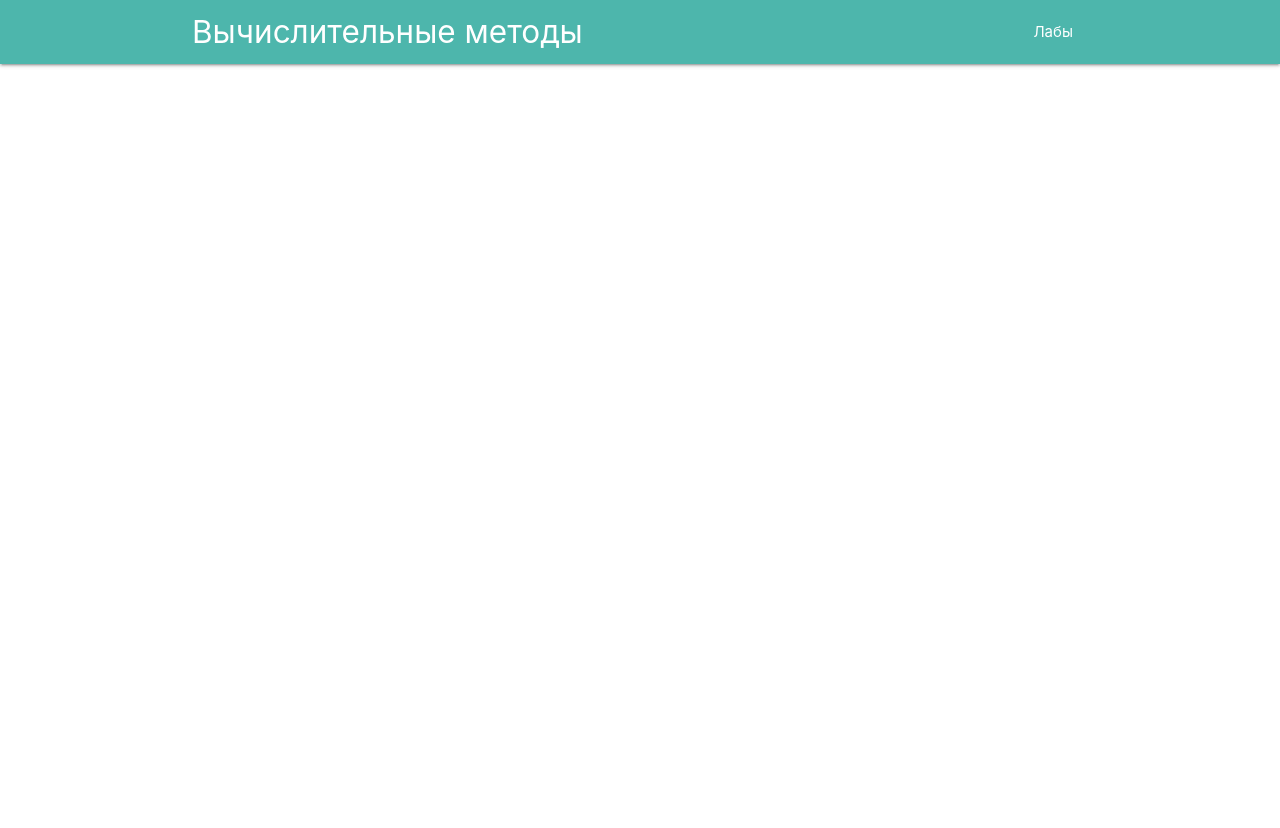
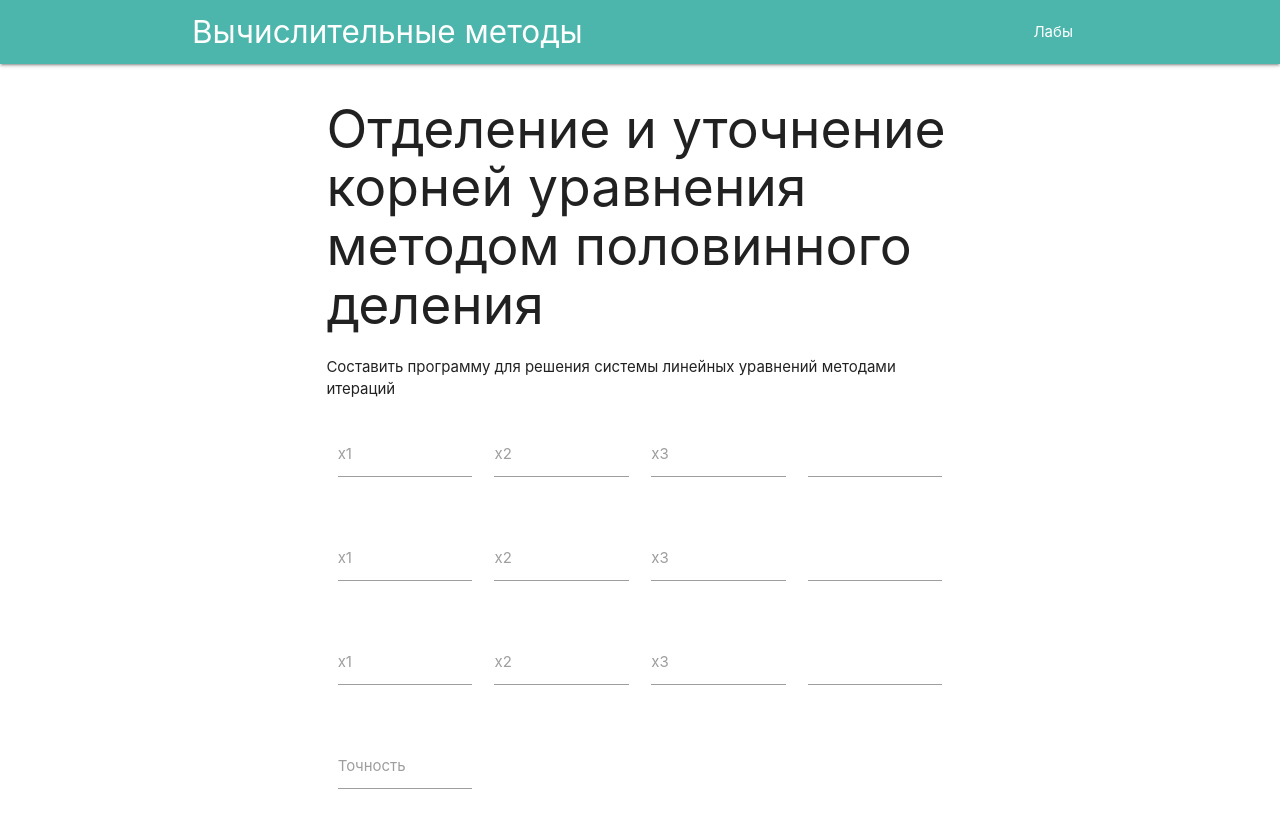
Before and after one commit to Vadimagic/ComputationalMethods, a Vue app: page /lab2 in a window 1280 px wide. Shown: the top 828 px of the page. Before the commit the page ends 800 px from the top, so only its background shows below. Built offline with nearby package versions, Linux system fonts and the light colour scheme.

Commit message:
create forms for l2

```diff
--- a/src/views/Home.vue
+++ b/src/views/Home.vue
@@ -1,6 +1,6 @@
 <template>
 	<div class="home">
-		<h2>Вычислительные методы</h2>
+		<h1>Лабы по вычислительным методам</h1>
 		<div class="collection">
 			<router-link  class="collection-item" to="/lab1">Лабораторная работа 1</router-link>
 			<router-link  class="collection-item" to="/lab2">Лабораторная работа 2</router-link>
--- a/src/views/Lab1.vue
+++ b/src/views/Lab1.vue
@@ -1,6 +1,7 @@
 <template>
 	<div class="container">
-		<h2>Hello</h2>
+		<h2>Вычисление погрешностей</h2>
+		<p>Составить программу для определения абсолютных, относительных и предельных относительных погрешностей приведенных равенств. Определить какое равенство точнее.</p>
 		<div class="forms">
 			<form action="#" class="form division">
 				<div class="equel">
@@ -105,7 +106,7 @@ export default {
 
 <style lang="scss" scoped>
 	h2 {
-	margin: 10px;
+		margin-top: 10px;
 	}
 	.container {
 		border: 3px solid #000;
@@ -118,6 +119,7 @@ h2 {
 		display: flex;
 		justify-content: space-around;
 		align-items: center;
+		flex-wrap: wrap;
 		margin-bottom: 30px;
 	}
 
--- a/src/views/Lab2.vue
+++ b/src/views/Lab2.vue
@@ -0,0 +1,189 @@
+<template>
+	<div class="container">
+		<h2>Отделение и уточнение корней уравнения методом половинного деления</h2>
+		<p>Составить программу для решения системы линейных уравнений методами итераций</p>
+		<div class="row">
+			<div class="input-field col s3">
+				<input v-model="input1_x1" id="input1-x1" type="text" class="validate">
+				<label for="input1-x1">x1</label>
+			</div>
+			<div class="input-field col s3">
+				<input v-model="input1_x2" id="input1-x1" type="text" class="validate">
+				<label for="input1-x1">x2</label>
+			</div>
+			<div class="input-field col s3">
+				<input v-model="input1_x3" id="input1-x3" type="text" class="validate">
+				<label for="input1-x3">x3</label>
+			</div>
+			<div class="input-field col s3">
+				<input type="text" class="validate">
+			</div>
+		</div>
+		<div class="row">
+			<div class="input-field col s3">
+				<input v-model="input2_x1" id="input2-x1" type="text" class="validate">
+				<label for="input2-x1">x1</label>
+			</div>
+			<div class="input-field col s3">
+				<input v-model="input2_x2" id="input2-x2" type="text" class="validate">
+				<label for="input2-x2">x2</label>
+			</div>
+			<div class="input-field col s3">
+				<input v-model="input2_x3" id="input2-x3" type="text" class="validate">
+				<label for="input2-x3">x3</label>
+			</div>
+			<div class="input-field col s3">
+				<input type="text" class="validate">
+			</div>
+		</div>
+		<div class="row">
+			<div class="input-field col s3">
+				<input v-model="input3_x1" id="input3-x1" type="text" class="validate">
+				<label for="input3-x1">x1</label>
+			</div>
+			<div class="input-field col s3">
+				<input v-model="input3_x2" id="input3-x2" type="text" class="validate">
+				<label for="input3-x2">x2</label>
+			</div>
+			<div class="input-field col s3">
+				<input v-model="input3_x3" id="input3-x3" type="text" class="validate">
+				<label for="input3-x3">x3</label>
+			</div>
+			<div class="input-field col s3">
+				<input type="text" class="validate">
+			</div>
+		</div>
+		<div class="row">
+			<div class="input-field col s3">
+				<input id="accuracy" type="text" class="validate">
+				<label for="accuracy">Точность</label>
+			</div>
+		</div>
+	</div>
+</template>
+
+<script>
+export default {
+	data() {
+		return {
+			input1_x1: '',
+			input1_x2: '',
+			input1_x3: '',
+			input2_x1: '',
+			input2_x2: '',
+			input2_x3: '',
+			input3_x1: '',
+			input3_x2: '',
+			input3_x3: '',
+		}
+	},
+	mounted() {
+
+	},
+	methods: {
+		diagonal(arr, cons) {
+			const ind = [];
+			const temp = [];
+			const maxind = [];
+			for (let i = 0; i < 3; i++) {
+				if (arr[0, i] > arr[0, ind[0]]) {
+					ind[0] = i; maxind[0] = arr[0, i];
+				}
+				if (arr[1, i] > arr[1, ind[1]]) {
+					ind[1] = i; maxind[1] = arr[1, i];
+				}
+				if (arr[2, i] > arr[2, ind[2]]) {
+					ind[2] = i; maxind[2] = arr[2, i];
+				}
+			}
+			for (let i = 0; i < 3; i++) {
+				for (let j = 0; j < 3; j++) {
+					if (ind[i] == j && i != j && arr[i,j] > arr[j,j]) {
+						for (let st = 0; st < 3; st++) {
+							temp[st] = arr[j, st];
+							arr[j, st] = arr[i, st];
+							arr[i, st] = temp[st];
+							temp[st] = cons[j];
+							cons[j] = cons[i];
+							cons[i] = temp[st];
+						}
+					}
+				}
+			}
+			console.log(ind, temp, maxind)
+		}
+	},
+
+	check(Tempiter, iter, accuracy) {
+		const e = [];
+		for (let i = 0; i < 3; i++) {
+			e[i] = Math.abs(Tempiter[i] - iter[i]);
+		}
+		let eMax = Math.max(...e);
+		if (eMax > accuracy) {
+			return true;
+		}
+		return false;
+	},
+
+	// search_click(sender, e) {
+	// 	const arr = [];
+	// 	const cons = [];
+	// 	const iter = [];
+	// 	const Tempiter = [];
+	// 	let iteration = 0;
+	// 	arr[0, 0] = double.Parse(X11.Text);
+	// 	arr[0, 1] = double.Parse(X12.Text);
+	// 	arr[0, 2] = double.Parse(X13.Text);
+	// 	arr[1, 0] = double.Parse(X21.Text);
+	// 	arr[1, 1] = double.Parse(X22.Text);
+	// 	arr[1, 2] = double.Parse(X23.Text);
+	// 	arr[2, 0] = double.Parse(X31.Text);
+	// 	arr[2, 1] = double.Parse(X32.Text);
+	// 	arr[2, 2] = double.Parse(X33.Text);
+	// 	cons[0] = double.Parse(res1.Text);
+	// 	cons[1] = double.Parse(res2.Text);
+	// 	cons[2] = double.Parse(res3.Text);
+	// 	for (int i = 0; i < 3; i++)
+	// 		Tempiter[i] = 0;
+	// 	double accuracy = double.Parse(accuracyBox.Text);
+
+	// 	diagonal(arr, cons);
+
+	// 	do
+	// 	{
+	// 		for (int i = 0; i < 3; i++)
+	// 			iter[i] = Tempiter[i];
+	// 		Tempiter[0] = -arr[0, 1] * iter[1] + (-arr[0, 2]) * iter[2] + cons[0];
+	// 		Tempiter[1] = -arr[1, 0] * iter[0] + (-arr[1, 2]) * iter[2] + cons[1];
+	// 		Tempiter[2] = -arr[2, 0] * iter[0] + (-arr[2, 1]) * iter[1] + cons[2];
+	// 		iteration++;
+	// 	} while (check(Tempiter, iter, accuracy));
+	// 	JacobiX1.Text = Math.Round(Tempiter[0], 3).ToString();
+	// 	JacobiX2.Text = Math.Round(Tempiter[1], 3).ToString();
+	// 	JacobiX3.Text = Math.Round(Tempiter[2], 3).ToString();
+	// 	iterationBox1.Text = iteration.ToString();
+	// 	///// ЗЕЙДЕЕЕЕЛЯЯЯЯ
+	// 	for (int i = 0; i < 3; i++)
+	// 		Tempiter[i] = 0;
+	// 	iteration = 0;
+	// 	do
+	// 	{
+	// 		for (int i = 0; i < 3; i++)
+	// 			iter[i] = Tempiter[i];
+	// 		Tempiter[0] = -arr[0, 1] * Tempiter[1] + (-arr[0, 2]) * Tempiter[2] + cons[0];
+	// 		Tempiter[1] = -arr[1, 0] * Tempiter[0] + (-arr[1, 2]) * Tempiter[2] + cons[1];
+	// 		Tempiter[2] = -arr[2, 0] * Tempiter[0] + (-arr[2, 1]) * Tempiter[1] + cons[2];
+	// 		iteration++;
+	// 	} while (check(Tempiter, iter, accuracy)) ;
+	// 	SeidelX1.Text = Math.Round(Tempiter[0], 3).ToString();
+	// 	SeidelX2.Text = Math.Round(Tempiter[1], 3).ToString();
+	// 	SeidelX3.Text = Math.Round(Tempiter[2], 3).ToString();
+	// 	iterationBox2.Text = iteration.ToString();
+	// }
+}
+</script>
+
+<style lang="scss" scoped>
+
+</style>
```
Lines whose indentation alone changed are shown as unchanged.
